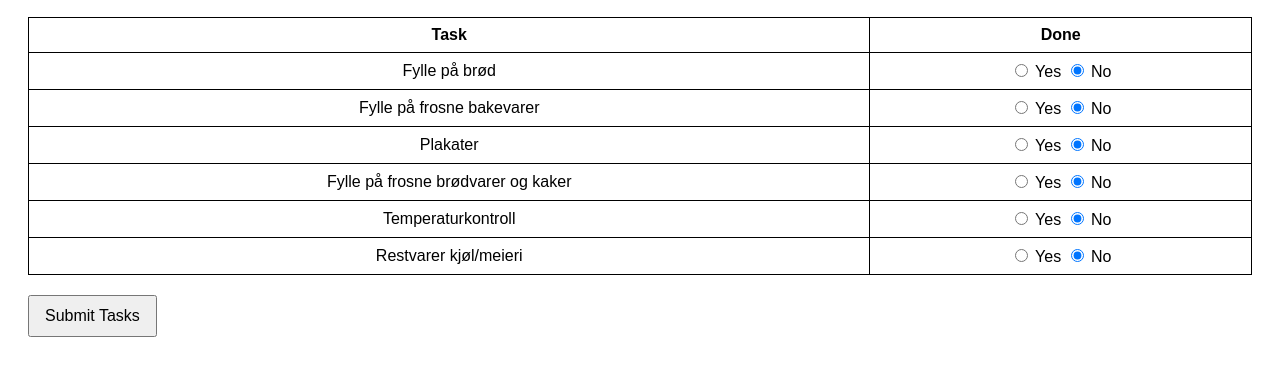
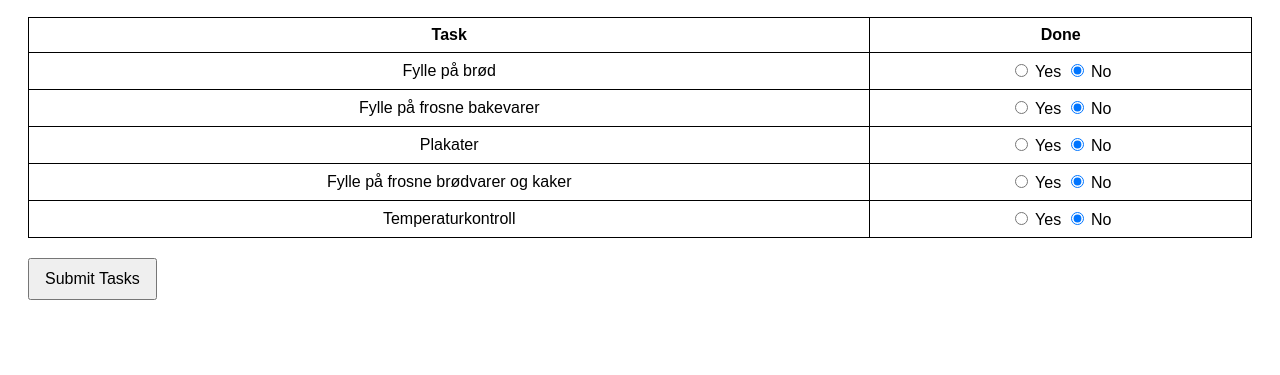
Before and after one commit to cleid88/employeetask-manager, a plain HTML site: page index.html in a window 1280 px wide. Shown: the part 129-504 px from the top of the page. Drawn offline with Linux system fonts and the light colour scheme.

Commit message:
index.html

```diff
--- a/index.html
+++ b/index.html
@@ -55,7 +55,6 @@
             { id: 3, description: "Plakater", done: false },
             { id: 4, description: "Fylle på frosne brødvarer og kaker", done: false },
             { id: 5, description: "Temperaturkontroll", done: false },
-            { id: 6, description: "Restvarer kjøl/meieri", done: false }
         ];
 
         // Function to generate task list dynamically in the HTML
```
